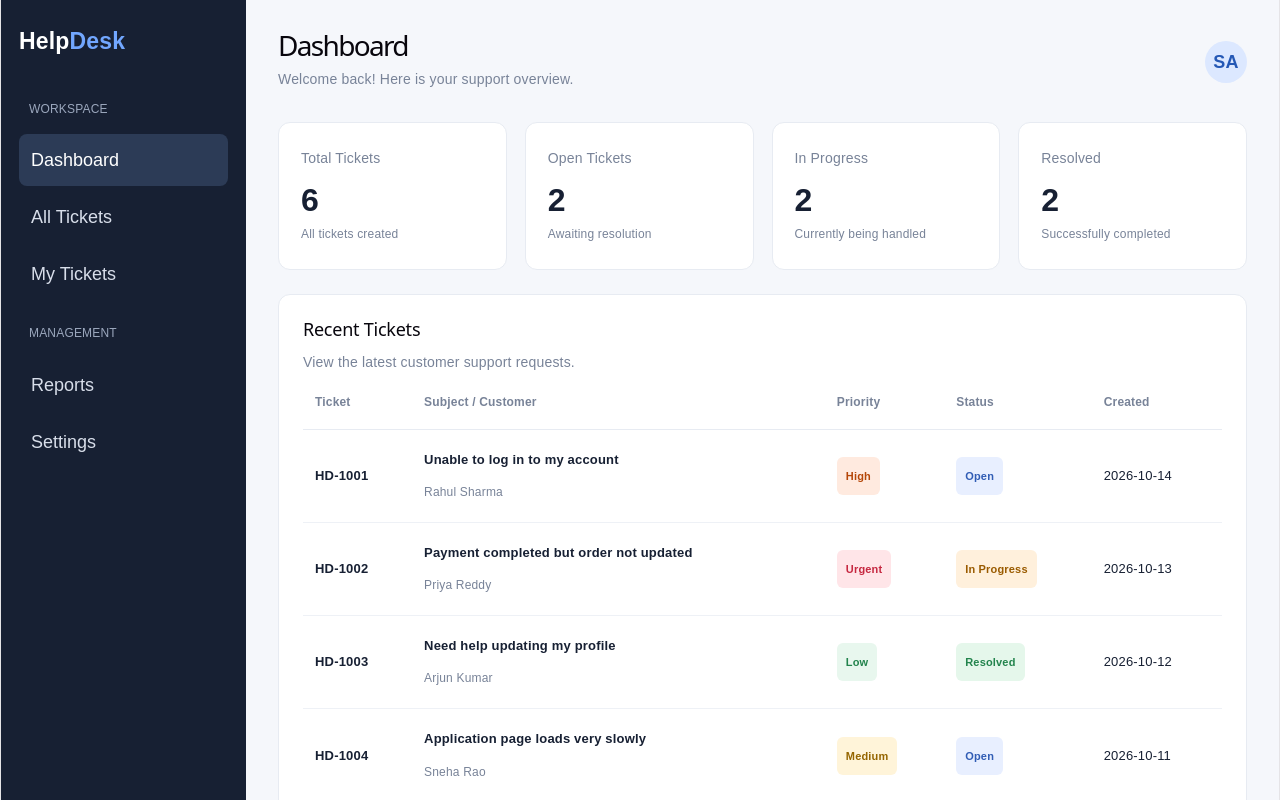
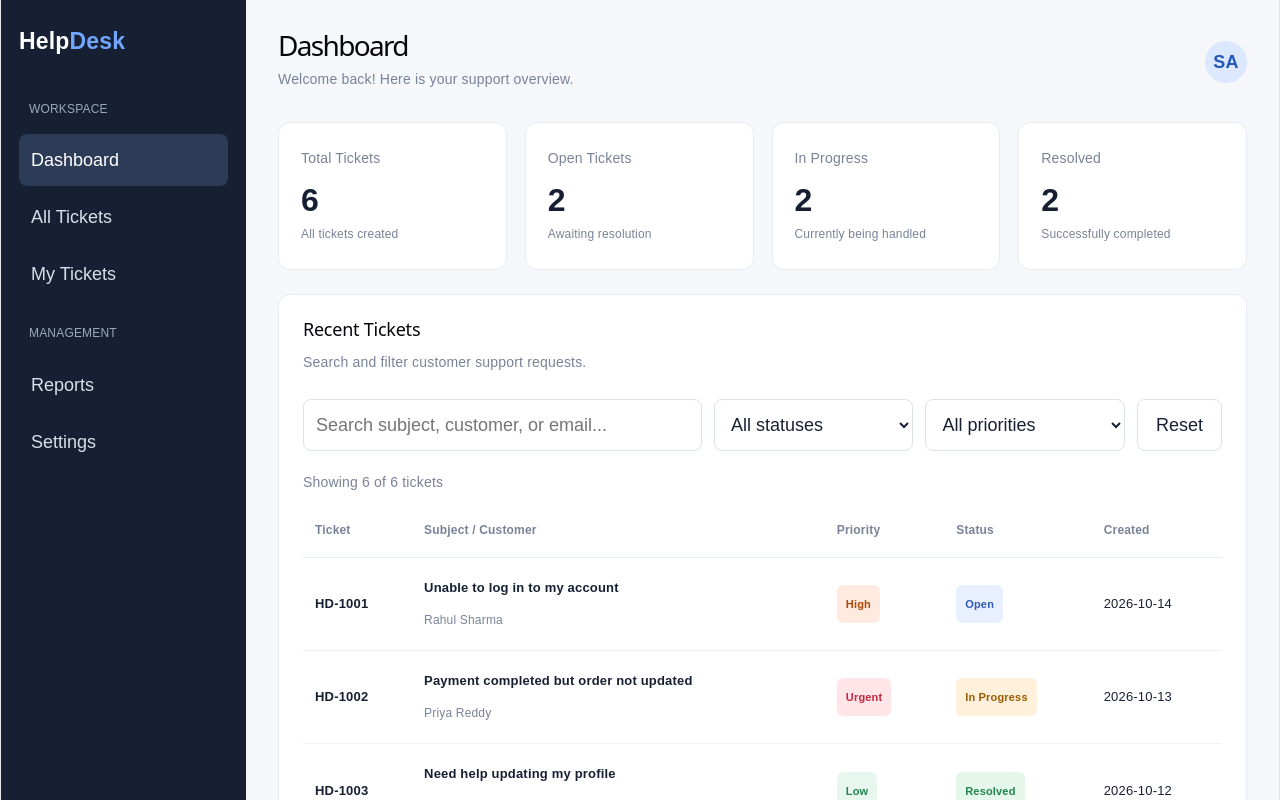
Before and after one commit to Bhimaraya001/helpdesk-ticketing-system, a React (Vite) app: page /dashboard in a window 1280 px wide. Shown: the top 800 px of the page. Built offline with nearby package versions, Linux system fonts and the light colour scheme.

Commit message:
dashboard search feature added

```diff
--- a/src/pages/Dashboard.jsx
+++ b/src/pages/Dashboard.jsx
@@ -4,9 +4,29 @@ import "../styles.css";
 import initialTickets from "../data/initialTickets";
 import TicketTable from "../components/TicketTable";
 
+function Dashboard() {
+  const [tickets] = useState(initialTickets);
+  const [searchTerm, setSearchTerm] = useState("");
+  const [statusFilter, setStatusFilter] = useState("All");
+  const [priorityFilter, setPriorityFilter] = useState("All");
 
-function App() {
-  const [tickets] = useState(initialTickets);
+  // Filter tickets based on search, status, and priority
+  const filteredTickets = tickets.filter((ticket) => {
+    const search = searchTerm.toLowerCase().trim();
+
+    const matchesSearch =
+      ticket.subject.toLowerCase().includes(search) ||
+      ticket.customer.toLowerCase().includes(search) ||
+      ticket.email.toLowerCase().includes(search);
+
+    const matchesStatus =
+      statusFilter === "All" || ticket.status === statusFilter;
+
+    const matchesPriority =
+      priorityFilter === "All" || ticket.priority === priorityFilter;
+
+    return matchesSearch && matchesStatus && matchesPriority;
+  });
 
   const stats = [
     {
@@ -16,19 +36,17 @@ function App() {
     },
     {
       title: "Open Tickets",
-      value: tickets.filter((ticket) => ticket.status === "Open").length,
+      value: tickets.filter((t) => t.status === "Open").length,
       description: "Awaiting resolution",
     },
     {
       title: "In Progress",
-      value: tickets.filter(
-        (ticket) => ticket.status === "In Progress"
-      ).length,
+      value: tickets.filter((t) => t.status === "In Progress").length,
       description: "Currently being handled",
     },
     {
       title: "Resolved",
-      value: tickets.filter((ticket) => ticket.status === "Resolved").length,
+      value: tickets.filter((t) => t.status === "Resolved").length,
       description: "Successfully completed",
     },
   ];
@@ -79,14 +97,63 @@ function App() {
         <section className="section-card">
           <h2>Recent Tickets</h2>
           <p className="muted">
-            View the latest customer support requests.
+            Search and filter customer support requests.
           </p>
 
-          <TicketTable tickets={tickets} />
+          <div className="ticket-filters">
+            <input
+              type="search"
+              placeholder="Search subject, customer, or email..."
+              value={searchTerm}
+              onChange={(event) => setSearchTerm(event.target.value)}
+              aria-label="Search tickets"
+            />
+
+            <select
+              value={statusFilter}
+              onChange={(event) => setStatusFilter(event.target.value)}
+              aria-label="Filter by status"
+            >
+              <option value="All">All statuses</option>
+              <option value="Open">Open</option>
+              <option value="In Progress">In Progress</option>
+              <option value="Resolved">Resolved</option>
+            </select>
+
+            <select
+              value={priorityFilter}
+              onChange={(event) => setPriorityFilter(event.target.value)}
+              aria-label="Filter by priority"
+            >
+              <option value="All">All priorities</option>
+              <option value="Low">Low</option>
+              <option value="Medium">Medium</option>
+              <option value="High">High</option>
+              <option value="Urgent">Urgent</option>
+            </select>
+
+            <button
+              type="button"
+              className="reset-filters"
+              onClick={() => {
+                setSearchTerm("");
+                setStatusFilter("All");
+                setPriorityFilter("All");
+              }}
+            >
+              Reset
+            </button>
+          </div>
+
+          <p className="muted results-count">
+            Showing {filteredTickets.length} of {tickets.length} tickets
+          </p>
+
+          <TicketTable tickets={filteredTickets} />
         </section>
       </main>
     </div>
   );
 }
 
-export default App;
+export default Dashboard;
--- a/src/styles.css
+++ b/src/styles.css
@@ -415,3 +415,60 @@ body {
     padding: 24px;
   }
 }
+
+
+
+.ticket-filters {
+  display: grid;
+  grid-template-columns: minmax(200px, 2fr) minmax(140px, 1fr)
+    minmax(140px, 1fr) auto;
+  gap: 12px;
+  margin-top: 24px;
+}
+
+.ticket-filters input,
+.ticket-filters select {
+  width: 100%;
+  min-width: 0;
+  padding: 12px;
+  border: 1px solid #dce2ec;
+  border-radius: 8px;
+  background: white;
+  color: #172033;
+  outline: none;
+}
+
+.ticket-filters input:focus,
+.ticket-filters select:focus {
+  border-color: #3478f6;
+  box-shadow: 0 0 0 3px rgba(52, 120, 246, 0.12);
+}
+
+.reset-filters {
+  padding: 12px 18px;
+  border: 1px solid #dce2ec;
+  border-radius: 8px;
+  background: white;
+  color: #172033;
+  cursor: pointer;
+}
+
+.reset-filters:hover {
+  background: #f5f7fb;
+}
+
+.results-count {
+  margin: 18px 0 8px;
+}
+
+@media (max-width: 850px) {
+  .ticket-filters {
+    grid-template-columns: 1fr 1fr;
+  }
+}
+
+@media (max-width: 480px) {
+  .ticket-filters {
+    grid-template-columns: 1fr;
+  }
+}
```
